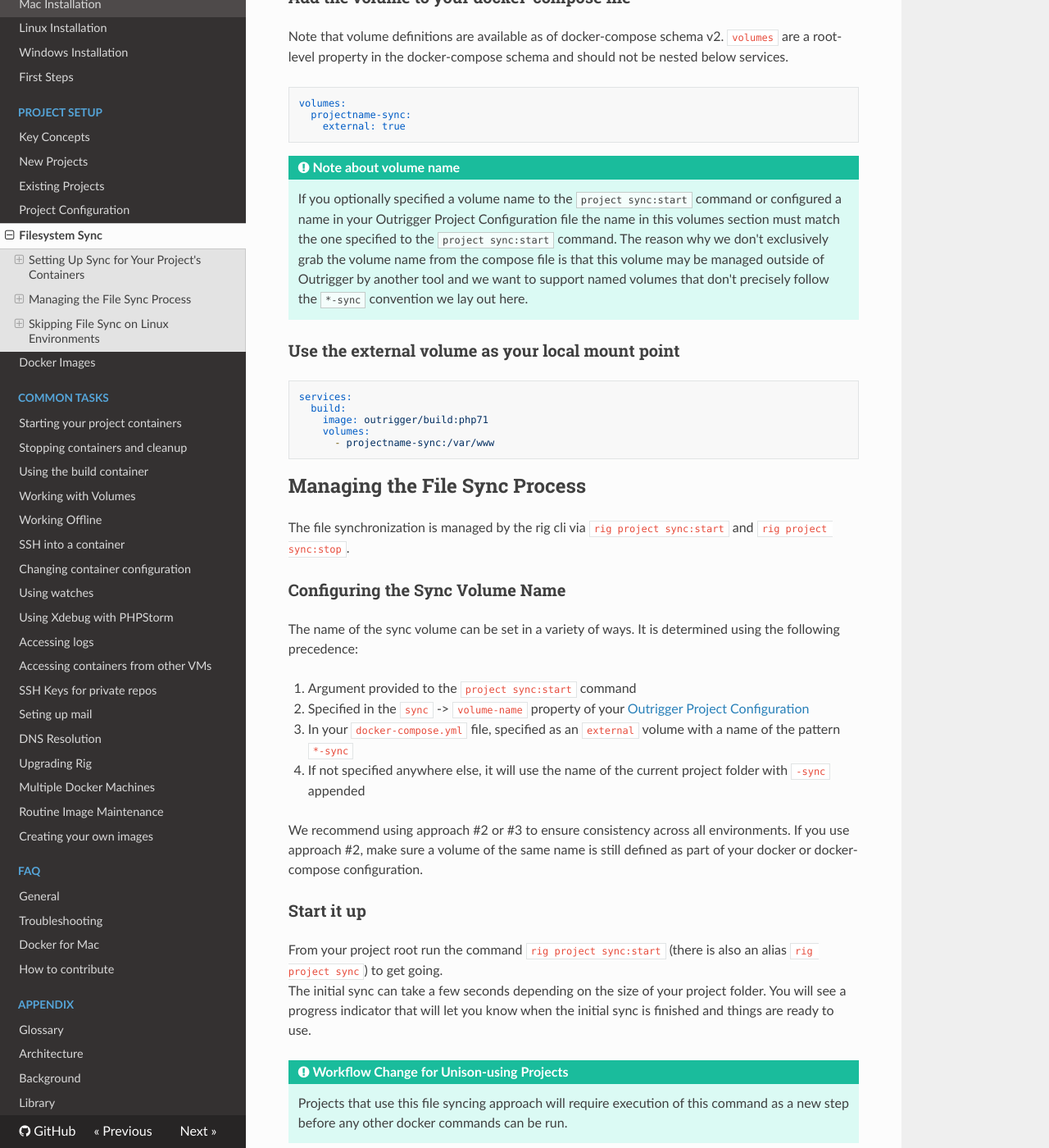
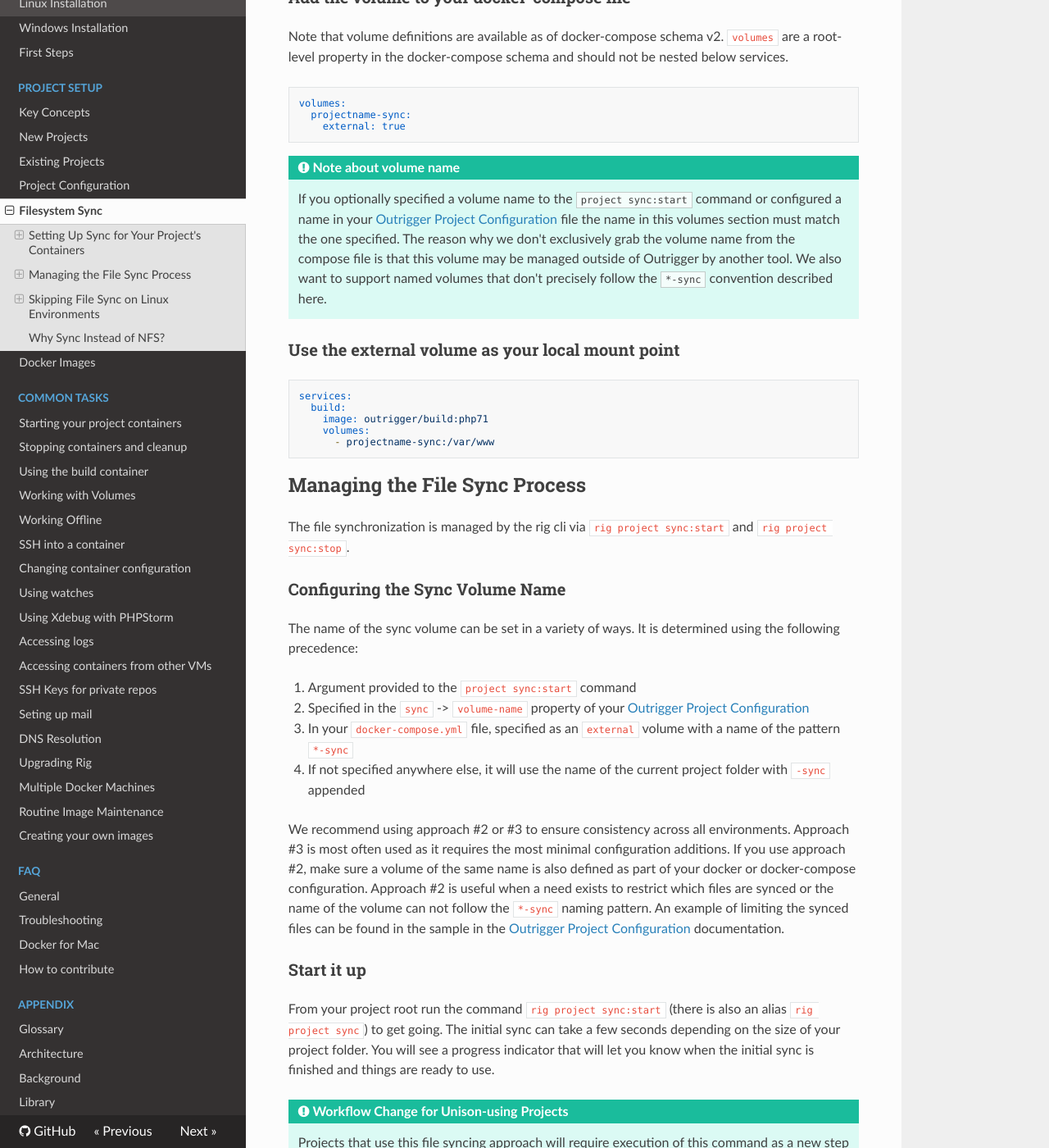
Before and after one commit to phase2/outrigger-docs, an MkDocs documentation site: the page built from docs/project-setup/filesystem-sync.md, in a window 1280 px wide and 1400 px high, scrolled down 716 px. Shown: the whole window at 82% size. Built offline with MkDocs 1.6.1, drawn with Linux system fonts in a browser that asks for light colours; nearby versions of some CDN libraries; old or Windows-style settings are respelled for this version of MkDocs; some of the changed text lies outside the part shown.

Commit message:
Tweaking filesystem sync documentation

````diff
--- a/docs/project-setup/filesystem-sync.md
+++ b/docs/project-setup/filesystem-sync.md
@@ -12,7 +12,7 @@
 in your `docker-compose.yml` and use that external volume in the mount specification for any services that need to
 reference the same set of files.
 
-Since volumes are global within your Docker host, the name of this external volume should be namespaced to your project. The convention is to use `projectname-sync` as the volume name. Using the same volume will ensure all containers stay in sync. This includes specifying that volume for your [Build container](/common-tasks/using-the-build-container), if you are using that (via build.yml).
+Since volumes are global within your Docker host, the name of this external volume should be namespaced to your project. The convention is to use `projectname-sync` as the volume name. Using the same volume will ensure all containers stay in sync. This includes specifying that volume for your [build container](/common-tasks/using-the-build-container), if you are using one (typically defined in build.yml).
 
 ### Add the volume to your docker-compose file
 
@@ -25,11 +25,10 @@
 ```
 
 !!! important "Note about volume name"
-    If you optionally specified a volume name to the `project sync:start` command or configured a name in your Outrigger
-    Project Configuration file the name in this volumes section must match the one specified to the `project sync:start`
-    command. The reason why we don't exclusively grab the volume name from the compose file is that this volume may be
-    managed outside of Outrigger by another tool and we want to support named volumes that don't precisely follow
-    the `*-sync` convention we lay out here.
+    If you optionally specified a volume name to the `project sync:start` command or configured a name in your [Outrigger Project Configuration](./project-configuration.md) file the name in this volumes section must match the one specified.
+    The reason why we don't exclusively grab the volume name from the compose file is that this volume may be
+    managed outside of Outrigger by another tool. We also want to support named volumes that don't precisely follow
+    the `*-sync` convention described here.
 
 ### Use the external volume as your local mount point
 
@@ -54,7 +53,7 @@
 3. In your `docker-compose.yml` file, specified as an `external` volume with a name of the pattern `*-sync`
 4. If not specified anywhere else, it will use the name of the current project folder with `-sync` appended
 
-We recommend using approach #2 or #3 to ensure consistency across all environments. If you use approach #2, make sure a volume of the same name is still defined as part of your docker or docker-compose configuration.
+We recommend using approach #2 or #3 to ensure consistency across all environments. Approach #3 is most often used as it requires the most minimal configuration additions. If you use approach #2, make sure a volume of the same name is also defined as part of your docker or docker-compose configuration. Approach #2 is useful when a need exists to restrict which files are synced or the name of the volume can not follow the `*-sync` naming pattern. An example of limiting the synced files can be found in the sample in the [Outrigger Project Configuration](./project-configuration.md) documentation.
 
 ### Start it up
 
@@ -83,7 +82,13 @@
 
 If you have this use case, create a  docker-compose.override.yml file to carry the external volume declaration, as described in the [official documentation for sharing docker-compose configuration](https://docs.docker.com/compose/extends/#multiple-compose-files). Unlike that documentation, on Linux environments you simply run as `docker-compose -f docker-compose.yml` and the configuration override will not be applied.
 
-### Example docker-compose.yml
+### Keeping File Sync on non Linux Environments
+
+Non Linux environments should use commands without the `-f` flag, as in `docker-compose [desired-command]`. When doing this, the override file will be automatically merged with the docker-compose.yml file. Any time the `-f` argument is used to `docker-compose` the `docker-compose.override.yml` file will need to explicitly added as well. This is most frequently needed when using a build container on a non Linux environment where the command should look like `docker-compose -f build.yml -f docker-compose.override.yml run --rm cli`.
+
+### Example Override Files
+
+#### Example docker-compose.yml
 
 ```yaml
 services:
@@ -93,7 +98,7 @@
       - .:/var/www
 ```
 
-### Example docker-compose.override.yml
+#### Example docker-compose.override.yml
 
 ```yaml
 services:
@@ -105,7 +110,7 @@
     external: true
 ```
 
-### Why Sync Instead of NFS?
+## Why Sync Instead of NFS?
 
 Outrigger provides easy, [NFS-based filesystem mounts](/project-setup/key-concepts) to share code and files with your project containers. However, it is slow when writing, reading, or scanning thousands of files when compared to native filesystem performance.
 Some modern tool kits and package managers favor large numbers of small files and libraries so maintaining high performance
````
Also changed, not shown: other parts of docs/project-setup/filesystem-sync.md (+1 -1 lines).
